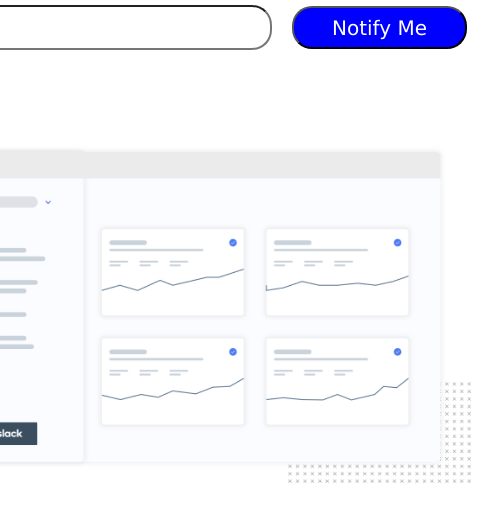
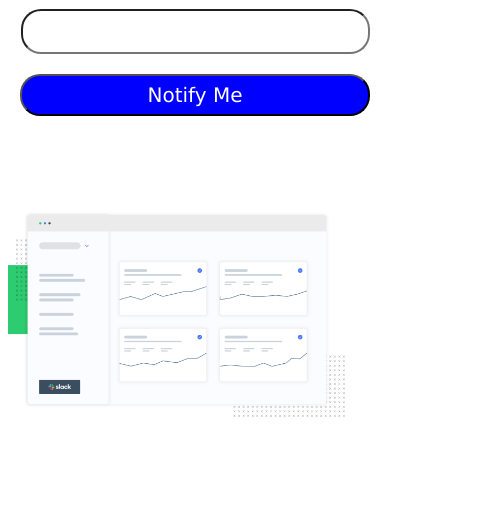
Before and after one commit to methoil/ping-coming-soon-page, a plain HTML site: page index.html in a window 390 px wide. Shown: the part 213-743 px from the top of the page, 477 px wide, since content can reach past the window. Drawn offline with Linux system fonts and the light colour scheme.

Commit message:
feat - media queries for inputs + image
- mostly looks good on mobile, alighnment is a bit off

```diff
--- a/index.html
+++ b/index.html
@@ -39,15 +39,18 @@
         </div>
         <div class="top-text-2">Subscribe and get notified</div>
         <div class="email-section">
-          <input type="text" id="email-form" class="email-input email-form" />
+          <div>
+            <input type="text" id="email-form" class="email-input email-form" />
+            <div id="email-input-feedback"></div>
+          </div>
+
           <input
             type="button"
             value="Notify Me"
-            class="email-input email-button"
+            class="email-input email-button email-button-width"
             onclick="onEnterEmail()"
           />
         </div>
-        <div id="email-input-feedback"></div>
       </div>
       <div class="elem-2-image">
         <img src="./images/illustration-dashboard.png" class="large-image" />
--- a/src/styles.css
+++ b/src/styles.css
@@ -41,10 +41,19 @@ input.email-input:focus {
   padding: 10px;
 }
 
+@media screen and (min-width: 601px) {
+  .email-button-width {
+    width: 175px;
+  }
+}
+@media screen and (max-width: 600px) {
+  .email-button-width {
+    width: 350px;
+  }
+}
+
 .email-button {
   height: 5vh;
-  width: 175px;
-
   background-color: blue;
   color: white;
 
@@ -85,14 +94,31 @@ input.email-input:focus {
   font-size: 1.2em;
 }
 
+@media screen and (min-width: 601px) {
   .email-section {
     display: flex;
     align-items: center;
     flex-basis: 30%;
   }
+}
+@media screen and (max-width: 600px) {
+  .email-section {
+    display: flex;
+    flex-direction: column;
+    align-items: center;
+    flex-basis: 30%;
+  }
+}
 
+@media screen and (min-width: 601px) {
   .large-image {
     max-height: 40vh;
+  }
+}
+@media screen and (max-width: 600px) {
+  .large-image {
+    max-width: 90%;
+  }
 }
 
 .social-media-icons-container {
```
Lines whose indentation alone changed are shown as unchanged.
